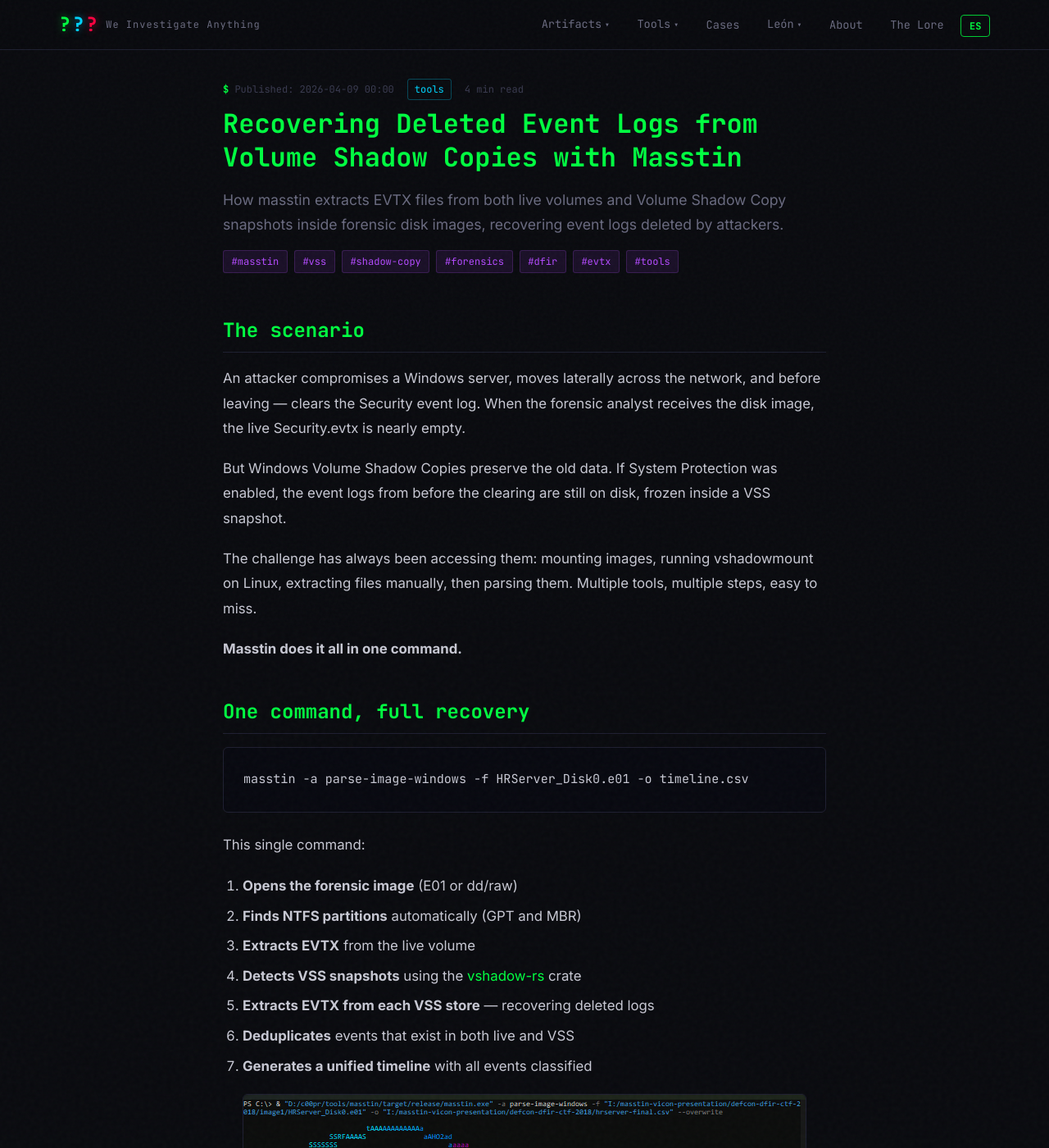
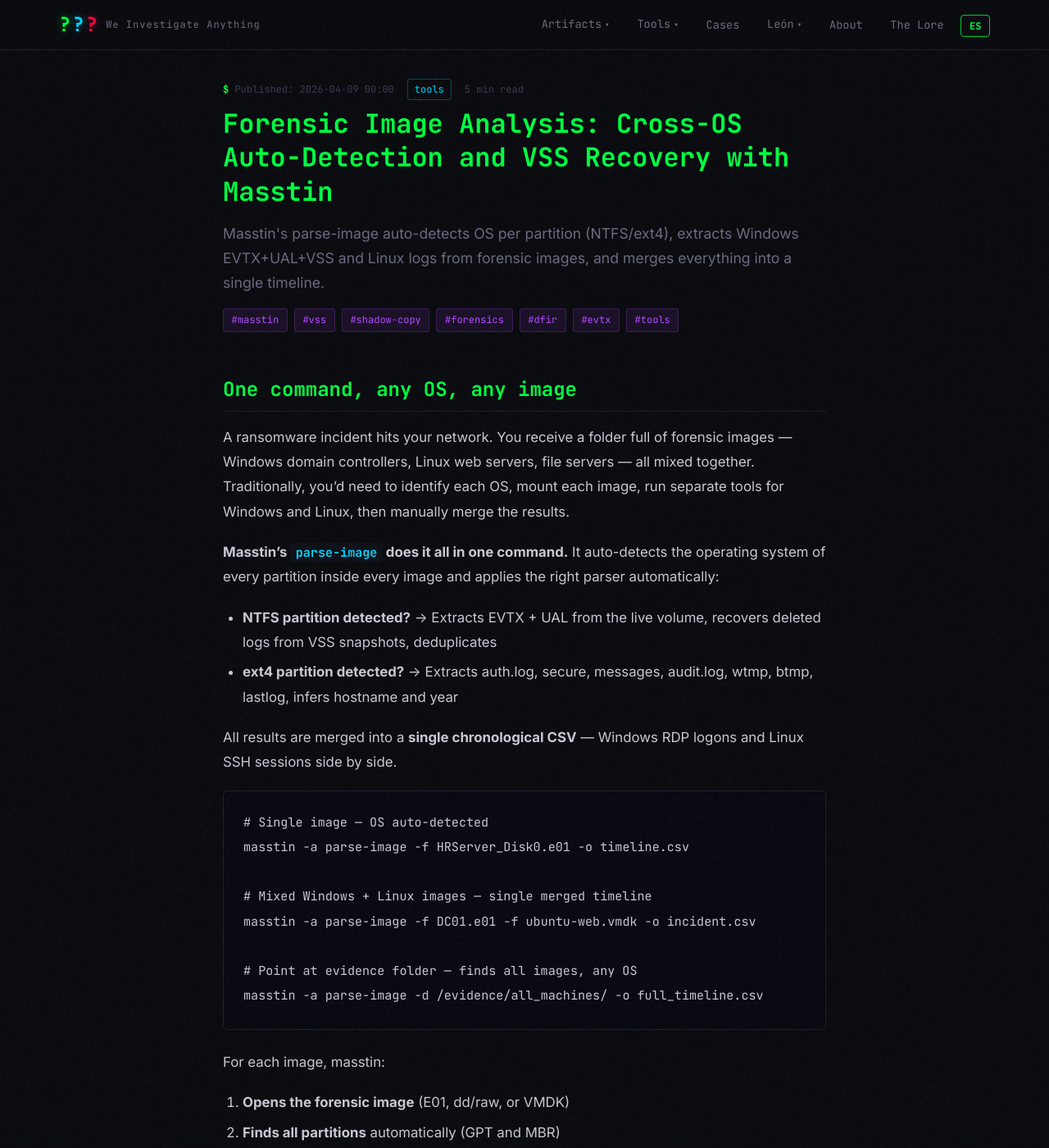
Before and after one commit to jupyterj0nes/jupyterj0nes.github.io, a Jekyll site: the page built from _posts/en/2026-04-09-masstin-vss-recovery.md, in a window 1280 px wide and 1400 px high. Shown: the whole window at 82% size. Built offline with Jekyll 4.4.1, drawn with Linux system fonts in a browser that asks for light colours; comment, search, counter and statistics services are not loaded; some of the changed text lies outside the part shown.

Commit message:
Update masstin docs: unified parse-image with cross-OS auto-detection (EN/ES)
Highlight the new parse-image command that auto-detects OS per partition
(NTFS/ext4) and merges Windows + Linux forensic artifacts into a single
timeline. Updated main page and forensic image article in both languages.

````diff
--- a/_posts/en/2026-04-09-masstin-vss-recovery.md
+++ b/_posts/en/2026-04-09-masstin-vss-recovery.md
@@ -1,40 +1,47 @@
 ---
 layout: post
-title: "Recovering Deleted Event Logs from Volume Shadow Copies with Masstin"
+title: "Forensic Image Analysis: Cross-OS Auto-Detection and VSS Recovery with Masstin"
 date: 2026-04-09 01:00:00 +0100
 category: tools
 lang: en
 ref: tool-masstin-vss-recovery
 tags: [masstin, vss, shadow-copy, forensics, dfir, evtx, tools]
-description: "How masstin extracts EVTX files from both live volumes and Volume Shadow Copy snapshots inside forensic disk images, recovering event logs deleted by attackers."
+description: "Masstin's parse-image auto-detects OS per partition (NTFS/ext4), extracts Windows EVTX+UAL+VSS and Linux logs from forensic images, and merges everything into a single timeline."
 comments: true
 ---
 
-## The scenario
+## One command, any OS, any image
 
-An attacker compromises a Windows server, moves laterally across the network, and before leaving — clears the Security event log. When the forensic analyst receives the disk image, the live Security.evtx is nearly empty.
+A ransomware incident hits your network. You receive a folder full of forensic images — Windows domain controllers, Linux web servers, file servers — all mixed together. Traditionally, you'd need to identify each OS, mount each image, run separate tools for Windows and Linux, then manually merge the results.
 
-But Windows Volume Shadow Copies preserve the old data. If System Protection was enabled, the event logs from before the clearing are still on disk, frozen inside a VSS snapshot.
+**Masstin's `parse-image` does it all in one command.** It auto-detects the operating system of every partition inside every image and applies the right parser automatically:
 
-The challenge has always been accessing them: mounting images, running vshadowmount on Linux, extracting files manually, then parsing them. Multiple tools, multiple steps, easy to miss.
+- **NTFS partition detected?** → Extracts EVTX + UAL from the live volume, recovers deleted logs from VSS snapshots, deduplicates
+- **ext4 partition detected?** → Extracts auth.log, secure, messages, audit.log, wtmp, btmp, lastlog, infers hostname and year
 
-**Masstin does it all in one command.**
-
-## One command, full recovery
+All results are merged into a **single chronological CSV** — Windows RDP logons and Linux SSH sessions side by side.
 
 ```bash
-masstin -a parse-image-windows -f HRServer_Disk0.e01 -o timeline.csv
+# Single image — OS auto-detected
+masstin -a parse-image -f HRServer_Disk0.e01 -o timeline.csv
+
+# Mixed Windows + Linux images — single merged timeline
+masstin -a parse-image -f DC01.e01 -f ubuntu-web.vmdk -o incident.csv
+
+# Point at evidence folder — finds all images, any OS
+masstin -a parse-image -d /evidence/all_machines/ -o full_timeline.csv
 ```
 
-This single command:
+For each image, masstin:
 
-1. **Opens the forensic image** (E01 or dd/raw)
-2. **Finds NTFS partitions** automatically (GPT and MBR)
-3. **Extracts EVTX** from the live volume
-4. **Detects VSS snapshots** using the [vshadow-rs](/en/tools/vshadow-rs/) crate
-5. **Extracts EVTX from each VSS store** — recovering deleted logs
-6. **Deduplicates** events that exist in both live and VSS
-7. **Generates a unified timeline** with all events classified
+1. **Opens the forensic image** (E01, dd/raw, or VMDK)
+2. **Finds all partitions** automatically (GPT and MBR)
+3. **Identifies the OS** per partition (NTFS signature or ext4 superblock)
+4. **Extracts Windows artifacts** from NTFS: EVTX + UAL from live volume
+5. **Recovers deleted logs** from VSS snapshots using [vshadow-rs](/en/tools/vshadow-rs/)
+6. **Extracts Linux logs** from ext4: auth.log, wtmp, audit.log, etc.
+7. **Parses each source** with its native parser
+8. **Merges and deduplicates** into a single timeline
 
 ![Masstin parse-image-windows output](/assets/images/masstin_cli_parse_image.png){: style="display:block; margin: 1rem auto; max-width: 100%;" }
 
@@ -60,28 +67,40 @@
 
 ## Descriptive source tracking
 
-Every event in the output CSV includes a descriptive `log_filename` that tells you exactly where it came from:
+Every event in the output CSV includes a descriptive `log_filename` that tells you exactly where it came from — for both Windows and Linux sources:
 
 ```
-HRServer_Disk0.e01:live:Security.evtx          ← from the current live volume
-HRServer_Disk0.e01:vss_0:Security.evtx         ← recovered from VSS snapshot 0
+HRServer_Disk0.e01:live:Security.evtx                    ← Windows: live volume
+HRServer_Disk0.e01:vss_0:Security.evtx                   ← Windows: recovered from VSS snapshot 0
+HRServer_Disk0.e01:UAL:Current.mdb                       ← Windows: UAL database
+kali-linux.vmdk:partition_0:/var/log/auth.log             ← Linux: auth.log from ext4
+ubuntu-server.e01:partition_0:/var/log/wtmp               ← Linux: wtmp login records
 ```
 
-This allows the analyst to immediately distinguish between current evidence and recovered evidence, and to know exactly which VSS store provided each event.
+This allows the analyst to immediately distinguish between current evidence, recovered evidence, and the operating system of origin.
 
-## Multiple images at once
+## Multiple images, mixed operating systems
 
-For large-scale incidents or ransomware investigations, point masstin at multiple forensic images:
+For large-scale incidents, point masstin at any combination of Windows and Linux forensic images:
 
 ```bash
-masstin -a parse-image-windows \
+masstin -a parse-image \
   -f DC01.e01 \
   -f SRV-FILE.e01 \
-  -f WS-ADMIN.e01 \
+  -f linux-web.vmdk \
+  -f ubuntu-db.e01 \
   -o full-incident-timeline.csv
 ```
 
-Each image is processed independently: partitions detected, VSS snapshots enumerated, EVTX extracted and deduplicated. The result is a single timeline spanning all machines — including events recovered from shadow copies on every server.
+Each image is processed independently: partitions detected, OS identified per partition, appropriate artifacts extracted (EVTX + UAL + VSS for Windows, auth.log + wtmp for Linux), and everything merged into a single timeline spanning all machines and operating systems.
+
+Or simply point at an evidence folder:
+
+```bash
+masstin -a parse-image -d /evidence/ -o timeline.csv
+```
+
+Masstin recursively finds all E01, VMDK, and dd/raw images in the folder, auto-detects the OS of each, and produces one unified CSV.
 
 ## Failed logon details
 
@@ -97,17 +116,23 @@
 
 ## How it works
 
-Masstin uses the [vshadow-rs](https://github.com/jupyterj0nes/vshadow-rs) crate (pure Rust, cross-platform) to access VSS snapshots directly from forensic images:
+Masstin uses pure Rust parsers for everything — no external tools, no mounting, no FUSE:
 
-1. **E01/dd → Read+Seek**: the `ewf` crate provides transparent access to E01 images
-2. **Partition detection**: GPT and MBR tables parsed to find all NTFS volumes
-3. **VSS detection**: reads the VSS header at partition offset `0x1E00`
-4. **Block descriptor mapping**: identifies which 16 KiB blocks changed since the snapshot
-5. **Snapshot reconstruction**: overlays stored blocks on the live volume to recreate the snapshot-time filesystem
-6. **NTFS traversal**: navigates `Windows\System32\winevt\Logs\` in both live and snapshot
-7. **Deduplication**: removes events that appear in both sources, preferring live volume
+1. **Image access**: E01 via `ewf` crate, VMDK via custom parser, dd/raw via direct file I/O
+2. **Partition detection**: GPT and MBR tables parsed to find all partitions
+3. **OS identification**: NTFS boot sector signature (`NTFS    `) or ext4 superblock magic (`0xEF53`) — each partition is classified independently
+4. **Windows extraction** (NTFS partitions):
+   - EVTX from `Windows\System32\winevt\Logs\`
+   - UAL databases from `Windows\System32\LogFiles\Sum\`
+   - VSS detection at offset `0x1E00`, block descriptor mapping, snapshot reconstruction via [vshadow-rs](https://github.com/jupyterj0nes/vshadow-rs)
+5. **Linux extraction** (ext4 partitions):
+   - auth.log, secure, messages, audit.log from `/var/log/`
+   - wtmp, btmp, utmp, lastlog, hostname
+   - Year inference from `dpkg.log`, hostname from `/etc/hostname`
+6. **Dual parsing**: Windows artifacts → `parse_events`, Linux artifacts → `parse_linux`
+7. **Merge and deduplication**: both timelines merged chronologically, duplicates removed
 
-No mounting. No FUSE. No Windows APIs. Works on Windows, Linux, and macOS.
+Works on Windows, Linux, and macOS. Single binary, zero dependencies.
 
 ---
 
````
Also changed, not shown: _posts/en/2026-04-06-masstin-lateral-movement-rust.md (+11 -11 lines), _posts/es/2026-04-06-masstin-lateral-movement-rust.md (+11 -11 lines), _posts/es/2026-04-09-masstin-vss-recovery.md (+61 -36 lines).
